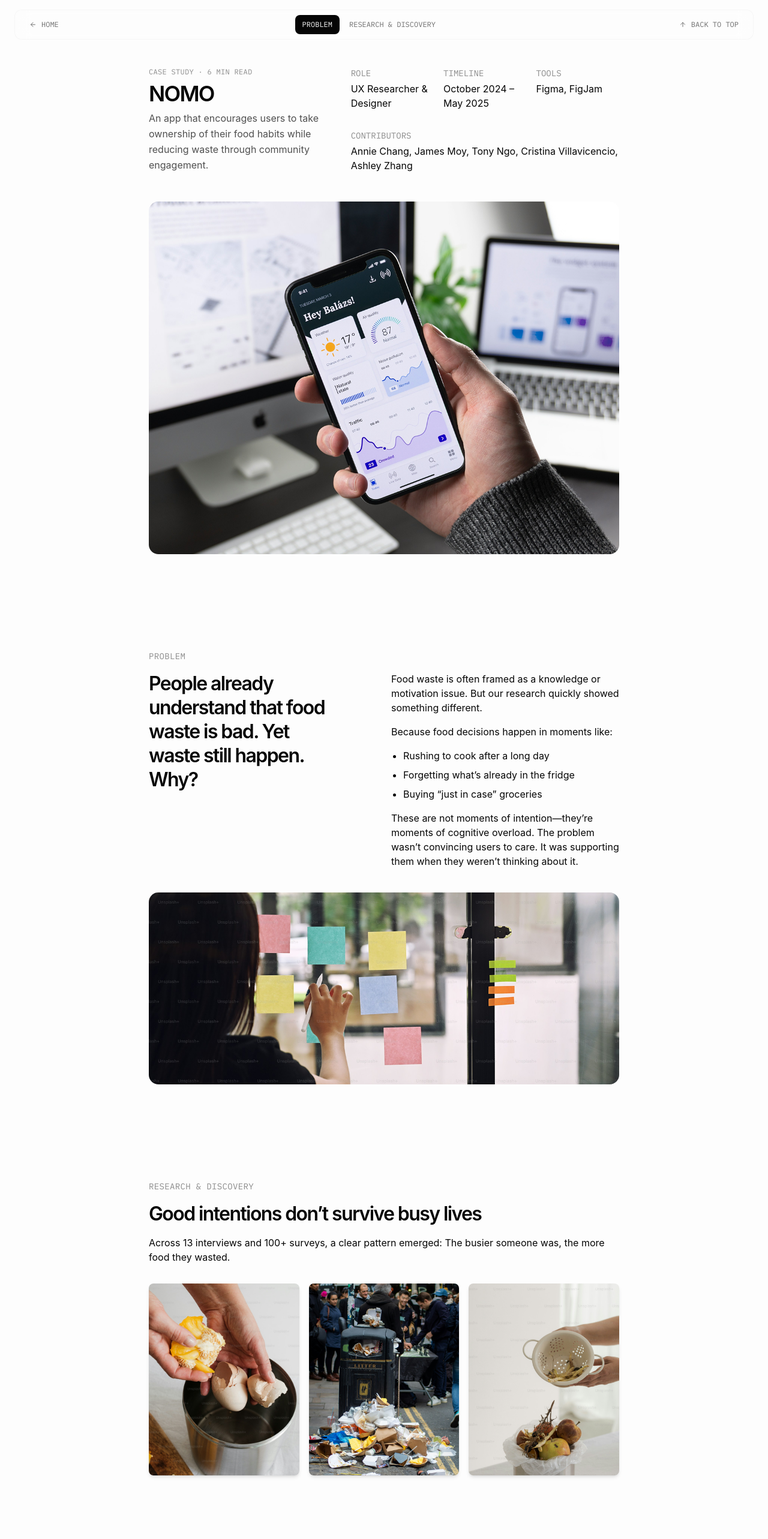
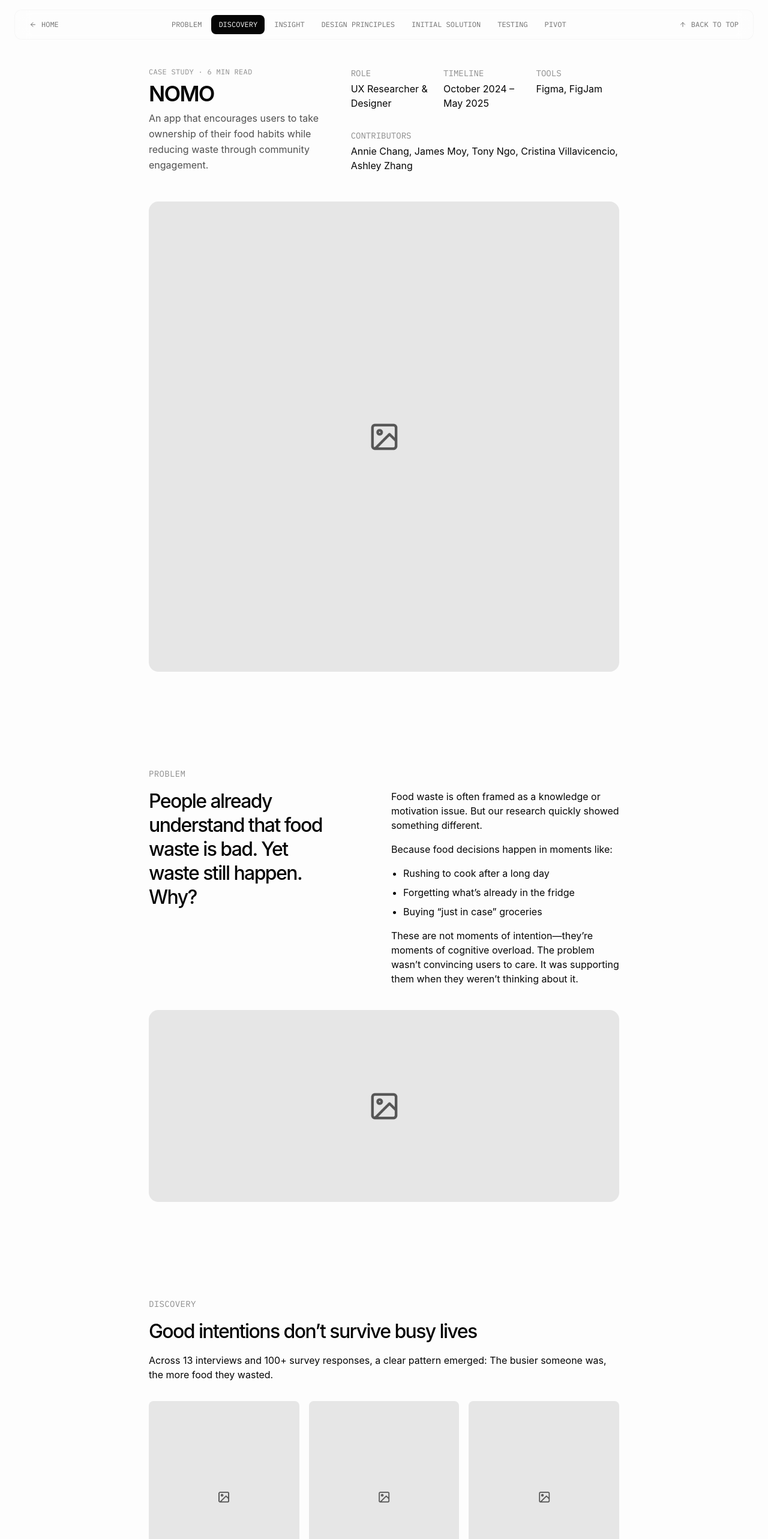
Before and after one commit to jadanguyend/portfolio, a React (Vite) app: page /portfolio/case-studies/nomo in a window 1280 px wide. Shown: the top 2566 px of the page at 60% size. Built offline with nearby package versions, Linux system fonts and the light colour scheme; a web font is replaced by a local one.

Commit message:
working on nomo case study

```diff
--- a/src/components/case_study_blocks/OverviewSection.jsx
+++ b/src/components/case_study_blocks/OverviewSection.jsx
@@ -25,7 +25,7 @@ export default function OverviewSection({
 
           {/* LEFT — TITLE */}
           <div className="col-span-12 md:col-span-5">
-            <h2 className="text-2xl md:text-3xl font-semibold text-grayLight-900 dark:text-grayDark-900 leading-tight">
+            <h2 className="leading-tight text-grayLight-900 dark:text-grayDark-900">
               {title}
             </h2>
           </div>
--- a/src/components/case_study_blocks/QuoteSection.jsx
+++ b/src/components/case_study_blocks/QuoteSection.jsx
@@ -1,6 +1,11 @@
 import CaseStudySection from "./shared/CaseStudySection";
 
-export default function QuoteSection({ sectionId, sectionLabel, quote }) {
+export default function QuoteSection({
+  sectionId,
+  sectionLabel,
+  quote,
+  description,
+}) {
   return (
     <CaseStudySection id={sectionId} dataSection={sectionLabel} className="py-24">
       <div className="grid grid-cols-12 gap-y-6">
@@ -12,10 +17,16 @@ export default function QuoteSection({ sectionId, sectionLabel, quote }) {
         </div>
 
         {/* QUOTE */}
-        <div className="col-span-12 md:col-span-10">
-          <h2 className="text-2xl md:text-3xl leading-tight text-grayLight-900 dark:text-grayDark-900">
+        <div className="col-span-12">
+          <h2 className="leading-tight text-grayLight-900 dark:text-grayDark-900">
             {quote}
           </h2>
+
+          {description && (
+            <p className="mt-4 text-base text-grayLight-600 dark:text-grayDark-500">
+              {description}
+            </p>
+          )}
         </div>
       </div>
     </CaseStudySection>
--- a/src/components/case_study_blocks/explainer/ExplainerSection.jsx
+++ b/src/components/case_study_blocks/explainer/ExplainerSection.jsx
@@ -23,7 +23,7 @@ export default function ExplainerSection({
       <div className="grid grid-cols-12 gap-x-6 gap-y-4">
         {/* Left: H2 */}
         <div className="col-span-12 md:col-span-5">
-          <h2 className="font-semibold text-grayLight-900 dark:text-grayDark-900 leading-tight">
+          <h2 className="leading-tight text-grayLight-900 dark:text-grayDark-900">
             {title}
           </h2>
         </div>
--- a/src/components/case_study_blocks/feature/FeatureSection.jsx
+++ b/src/components/case_study_blocks/feature/FeatureSection.jsx
@@ -24,7 +24,7 @@ export default function FeatureSection({
       <div className="col-span-12 grid grid-cols-12 gap-y-8 gap-x-6 mb-24">
         {/* Row 1 — Text */}
         <div className="col-span-12 md:col-span-5">
-          <h2 className="text-2xl md:text-3xl font-semibold leading-tight text-grayLight-900 dark:text-grayDark-900">
+          <h2 className="leading-tight text-grayLight-900 dark:text-grayDark-900">
             {introTitle}
           </h2>
         </div>
--- a/src/components/case_study_blocks/highlight/HighlightCards.jsx
+++ b/src/components/case_study_blocks/highlight/HighlightCards.jsx
@@ -17,7 +17,7 @@ export default function HighlightCards({ cards = [] }) {
         return (
           <div
             key={index}
-            className={`col-span-12 ${colClassMap[cards.length]} p-6 border rounded-lg shadow-sm flex flex-col gap-3`}
+            className={`col-span-12 ${colClassMap[cards.length]} p-6 border rounded-lg flex flex-col gap-3`}
           >
             {IconComponent && (
               <div className="text-primary w-6 h-6 mb-2">
--- a/src/components/case_study_blocks/highlight/HighlightImages.jsx
+++ b/src/components/case_study_blocks/highlight/HighlightImages.jsx
@@ -16,7 +16,7 @@ export default function HighlightImages({ images = [], height = "h-72 md:h-80" }
           <img
             src={src}
             alt={`Highlight ${index + 1}`}
-            className={`w-full object-cover rounded-lg shadow-md ${height}`}
+            className={`w-full object-cover rounded-lg ${height}`}
           />
         </div>
       ))}
--- a/src/components/case_study_blocks/highlight/HighlightSection.jsx
+++ b/src/components/case_study_blocks/highlight/HighlightSection.jsx
@@ -23,7 +23,7 @@ export default function HighlightSection({
 
       {/* Headline */}
       <div className="mb-8">
-        <h2 className="font-semibold text-grayLight-900 dark:text-grayDark-900">
+        <h2 className="leading-tight text-grayLight-900 dark:text-grayDark-900">
           {headline}
         </h2>
 
--- a/src/components/case_study_blocks/process/ProcessSection.jsx
+++ b/src/components/case_study_blocks/process/ProcessSection.jsx
@@ -22,7 +22,7 @@ export default function ProcessSection({
       <div className="grid grid-cols-12 gap-x-6 gap-y-4 mt-4">
         {/* LEFT: H2 */}
         <div className="col-span-12 md:col-span-5">
-          <h2 className="text-2xl md:text-3xl font-semibold text-grayLight-900 dark:text-grayDark-900 leading-tight">
+          <h2 className="leading-tight text-grayLight-900 dark:text-grayDark-900">
             {title}
           </h2>
         </div>
--- a/src/pages/case_studies/Nomo.jsx
+++ b/src/pages/case_studies/Nomo.jsx
@@ -11,15 +11,7 @@ import FeatureSection from "../../components/case_study_blocks/feature/FeatureSe
 import Footer from "../../components/Footer";
 
 // Images
-import project1Img from "../../assets/project1.png";
-import researchImg1 from "../../assets/research1.png";
-import researchImg2 from "../../assets/research2.png";
-import highlightImg1 from "../../assets/highlight1.png";
-import highlightImg2 from "../../assets/highlight2.png";
-import highlightImg3 from "../../assets/highlight3.png";
-import featureImg1 from "../../assets/feature1.png";
-import featureImg2 from "../../assets/feature2.png";
-import featureImg3 from "../../assets/feature3.png";
+import placeholderImg from "../../assets/placeholderImg.png";
 
 // Icons
 import {
@@ -49,30 +41,6 @@ export default function Nomo() {
     },
   ];
 
-  const features = [
-    {
-      title: "Kitchen visibility",
-      description:
-        "Users can quickly see what food they have at home, reducing forgotten items and encouraging mindful consumption.",
-      imageSrc: featureImg1,
-      imageAlt: "Kitchen inventory feature",
-    },
-    {
-      title: "Shared accountability",
-      description:
-        "Household members can view shared food activity, reinforcing collective ownership over food decisions.",
-      imageSrc: featureImg2,
-      imageAlt: "Shared accountability feature",
-    },
-    {
-      title: "Low-friction logging",
-      description:
-        "Lightweight interactions make tracking food use feel natural rather than burdensome.",
-      imageSrc: featureImg3,
-      imageAlt: "Food logging feature",
-    },
-  ];
-
   return (
     <>
       <CaseStudyLayout footer={<Footer />}>
@@ -86,7 +54,7 @@ export default function Nomo() {
           timeline="October 2024 – May 2025"
           tools="Figma, FigJam"
           contributors="Annie Chang, James Moy, Tony Ngo, Cristina Villavicencio, Ashley Zhang"
-          imageSrc={project1Img}
+          imageSrc={placeholderImg}
           imageAlt="Nomo product interface"
         />
 
@@ -117,18 +85,113 @@ export default function Nomo() {
           }
           imageVariant="one"
           images={[
-            { src: researchImg1, alt: "Interview notes" },
+            { src: placeholderImg, alt: "Interview notes" },
           ]}
         />
 
         {/* HIGHLIGHT — IMAGES */}
         <HighlightSection
-          sectionLabel="Research & Discovery"
+          sectionLabel="Discovery"
           sectionId="research-discovery"
           headline="Good intentions don’t survive busy lives"
-          description="Across 13 interviews and 100+ surveys, a clear pattern emerged: The busier someone was, the more food they wasted."
+          description="Across 13 interviews and 100+ survey responses, a clear pattern emerged: The busier someone was, the more food they wasted."
           contentType="images"
-          items={[highlightImg1, highlightImg2, highlightImg3]}
+          items={[placeholderImg, placeholderImg, placeholderImg]}
+        />
+
+        {/* QUOTE */}
+        <QuoteSection
+          sectionId="quote"
+          sectionLabel="Insight"
+          quote="Food waste wasn’t a knowledge gap. It was a behavior gap driven by time pressure and convenience."
+          description="Users cared about sustainability but that concern rarely translated into daily behavior. This reframed the problem from an education challenge to a behavior and attention design challenge"
+        />
+
+        {/* HIGHLIGHT — TEXT CARDS */}
+        <HighlightSection
+          sectionLabel="Design Principles"
+          sectionId="design-principles"
+          headline="Designing for real behavior, not ideal behavior"
+          contentType="cards"
+          items={[
+            {
+              icon: FiEye,
+              title: "Visibility over memory",
+              description:
+                "Users forget what they own so information must be visible without effort.",
+            },
+            {
+              icon: FiUsers,
+              title: "Low friction over completeness",
+              description:
+                "Users avoid effort-heavy systems so input must feel lightweight and optional.",
+            },
+            {
+              icon: FiCheckCircle,
+              title: "Support over control",
+              description:
+                "Users resist micromanagement so the system should guide, not demand.",
+            },
+          ]}
+        />
+
+        <ExplainerSection
+          sectionLabel="Initial Solution"
+          sectionId="Our Initial Approach"
+          title="I tried to track everything"
+          body={
+            <>
+              <p className="mb-4">
+                Because other product features (financial insights, streaks, community comparisons) depended on detailed data, I initially optimized for completeness.
+              </p>
+
+              <p className="mb-4">
+                I assumed more data = better product experience
+              </p>
+            </>
+          }
+          imageVariant="three"
+          images={[
+            { src: placeholderImg, alt: "Interview notes" },
+            { src: placeholderImg, alt: "Interview notes" },
+            { src: placeholderImg, alt: "Interview notes" },
+          ]}
+        />
+
+        {/* HIGHLIGHT — IMAGES */}
+        <HighlightSection
+          sectionLabel="Testing"
+          sectionId="Testing"
+          headline="Friction showed up instantly. The issue wasn’t confusion but resistance. The system felt like work."
+          contentType="images"
+          items={[placeholderImg]}
+        />
+
+
+        <ExplainerSection
+          sectionLabel="Pivot"
+          sectionId="Pivot"
+          title="I had been designing for an ideal user"
+          body={
+            <>
+              <p className="mb-4">
+                The process I designed constant input, sustained attention, and perfect compliance.
+              </p>
+
+              <p className="mb-4">
+                 Real life doesn’t work that way. The more we asked from users, the less they engaged.
+              </p>
+
+              <p className="mb-4 font-bold">
+                 Am I designing for data or behavior change?
+              </p>
+            </>
+          }
+          imageVariant="two"
+          images={[
+            { src: placeholderImg, alt: "Interview notes" },
+            { src: placeholderImg, alt: "Interview notes" },
+          ]}
         />
       </CaseStudyLayout>
     </>
```
Also changed, not shown: src/assets/placeholderImg.png (added).
